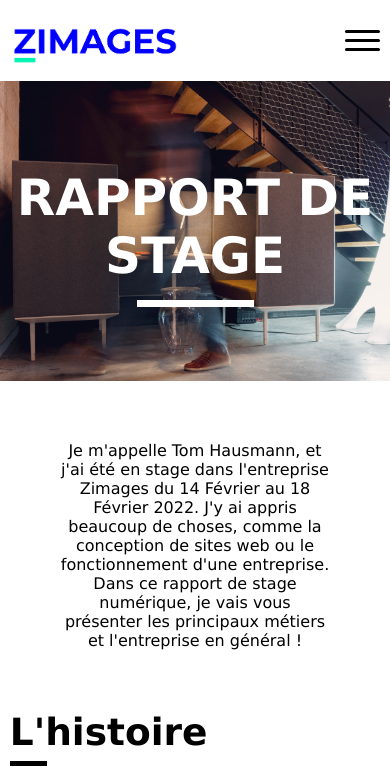
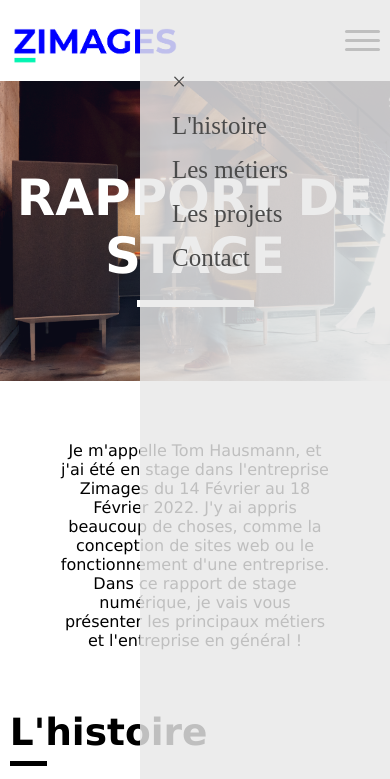
Before and after one commit to Sphax5117/RapportStage, a plain HTML site: page index.html in a window 390 px wide. Both pictures are taken after a click on the link 362 px from the left and 40 px from the top of the page. Shown: the top 779 px of the page. Drawn offline with Linux system fonts and the light colour scheme.

Commit message:
Barely finishid

```diff
--- a/burger.js
+++ b/burger.js
@@ -0,0 +1,17 @@
+var sidenav = document.getElementById("mySidenav");
+var openBtn = document.getElementById("openBtn");
+var closeBtn = document.getElementById("closeBtn");
+
+openBtn.onclick = openNav;
+closeBtn.onclick = closeNav;
+
+/* Set the width of the side navigation to 250px */
+function openNav() {
+  sidenav.classList.add("active");
+  console.log("clicked")
+}
+
+/* Set the width of the side navigation to 0 */
+function closeNav() {
+  sidenav.classList.remove("active");
+}
--- a/index.html
+++ b/index.html
@@ -10,9 +10,9 @@
 </head>
 <body>
     <header class="header">
+      <nav>
           <a href="#default"><img src="images/index.png" class="logo" alt="logo"></a>
-        <div class="returnnav">
-          <div id="mySideNav" class="sidenav">
+            <div id="mySidenav" class="sidenav">
               <a id="closeBtn" href="#" class="close">×</a>
               <ul id="menu" class="header-right">
                 <a class="headbutton" href="#histoire">L'histoire</a>
@@ -22,7 +22,6 @@
               </ul>
             </div>
         </div>
-      </div>
         <a href="#" id="openBtn">
           <span class="burger-icon">
             <span></span>
@@ -30,6 +29,7 @@
             <span></span>
           </span>
         </a>
+      </nav>
     </header>
     <main>
       <section>
--- a/style.css
+++ b/style.css
@@ -61,12 +61,14 @@ img {
 .header {
     overflow: hidden;
     padding: 10px 10px;
+}
+
+
+nav{
     display: flex;
     justify-content: space-between;
     align-items: center;
 }
-
-
 
 
 .burger{
@@ -226,17 +228,17 @@ img {
         position: fixed;
         z-index: 1;
         top: 0;
-        left: -250px;
-        background-color: #e8e8e8;
+        right: -250px;
+        background-color: #e8e8e8d2;
         padding-top: 60px;
-        transition: left 0.5s ease;
+        transition: right 0.5s ease;
       }
 
     .sidenav a {
         padding: 8px 8px 8px 32px;
         text-decoration: none;
         font-size: 25px;
-        color: #818181;
+        color: #4b4b4b;
         display: block;
         transition: 0.3s;
     }
@@ -252,7 +254,7 @@ img {
     }
 
     .sidenav.active {
-        left: 0;
+        right: 0;
       }
 
     .sidenav.close {
```
Lines whose indentation alone changed are shown as unchanged.
